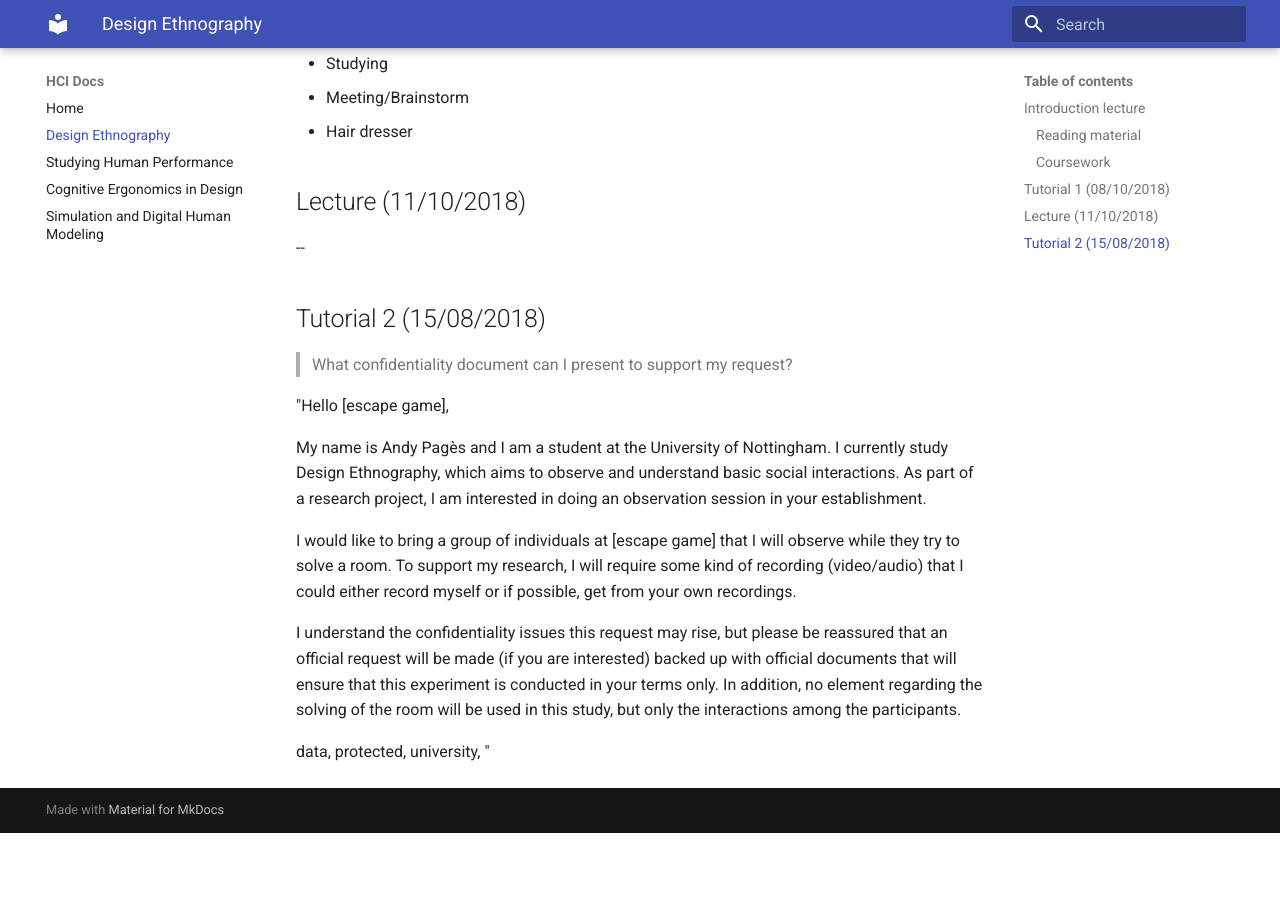
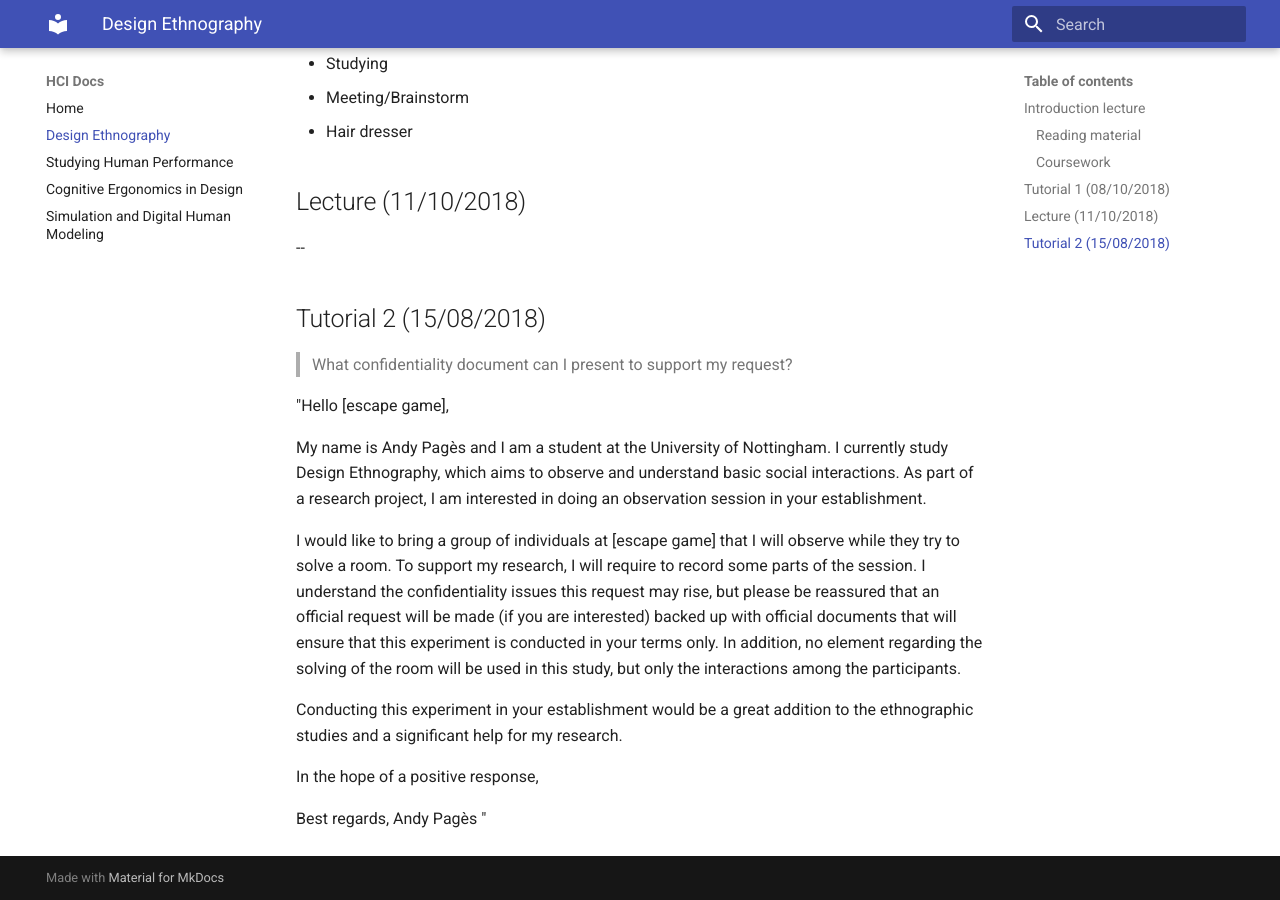
Before and after one commit to uon-hci/tools, an MkDocs documentation site: the page built from docs/docs/design-ethnography.md, in a window 1280 px wide and 900 px high, scrolled down 823 px. Built offline with MkDocs 1.6.1 and Material for MkDocs 9.7.7, drawn with Linux system fonts in a browser that asks for light colours; old or Windows-style settings are respelled for this version of MkDocs; before the commit the page ends 1656 px from its top, so only the background shows below that.

Commit message:
mail escape game

```diff
--- a/docs/docs/design-ethnography.md
+++ b/docs/docs/design-ethnography.md
@@ -43,13 +43,15 @@ which aims to observe and understand basic social interactions. As part of a res
 in doing an observation session in your establishment.
 
 I would like to bring a group of individuals at [escape game] that I will observe while they try to solve a room.
-To support my research, I will require some kind of recording (video/audio) that I could either record myself or if possible,
-get from your own recordings.
-
-I understand the confidentiality issues this request may rise, but please be reassured that an official request will be made
-(if you are interested) backed up with official documents that will ensure that this experiment is conducted in your terms only.
+To support my research, I will require to record some parts of the session. I understand the confidentiality issues this request may rise,
+but please be reassured that an official request will be made (if you are interested) backed up with official documents that will ensure that
+this experiment is conducted in your terms only.
 In addition, no element regarding the solving of the room will be used in this study, but only the interactions among the participants.
 
+Conducting this experiment in your establishment would be a great addition to the ethnographic studies and a significant help for my research.
 
-data, protected, university,
+In the hope of a positive response,
+
+Best regards,
+Andy Pagès
 "
```
Also changed, not shown: docs/site/design-ethnography/index.html, docs/site/search/search_index.json, docs/site/sitemap.xml, 1 other file.
